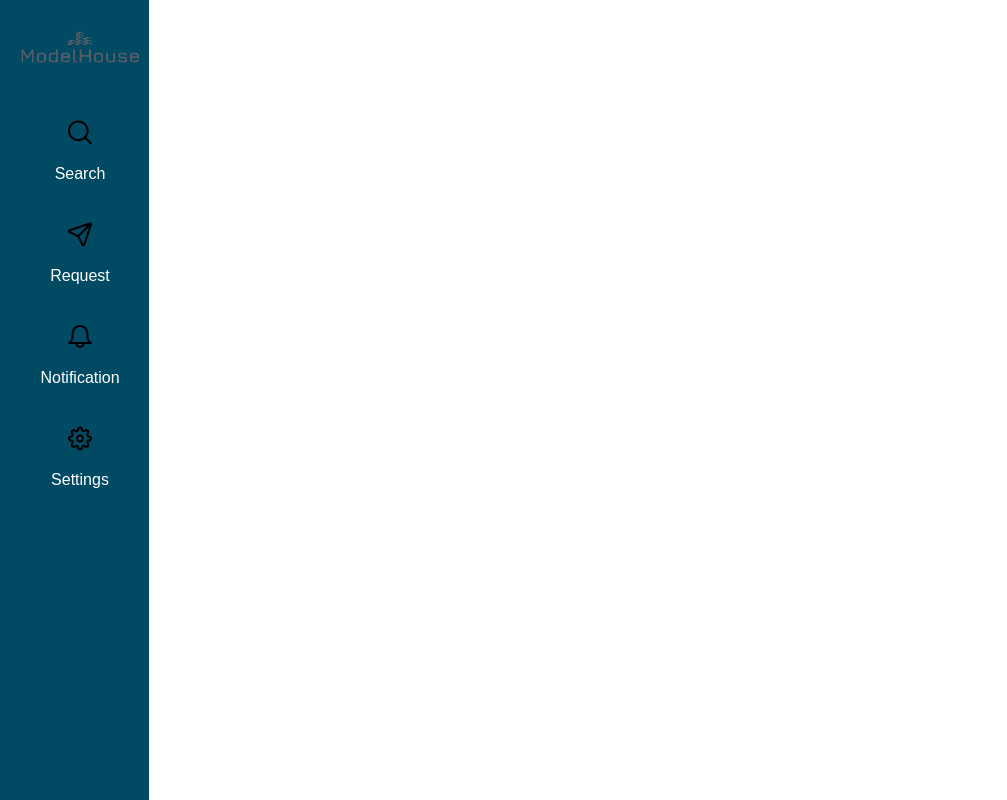
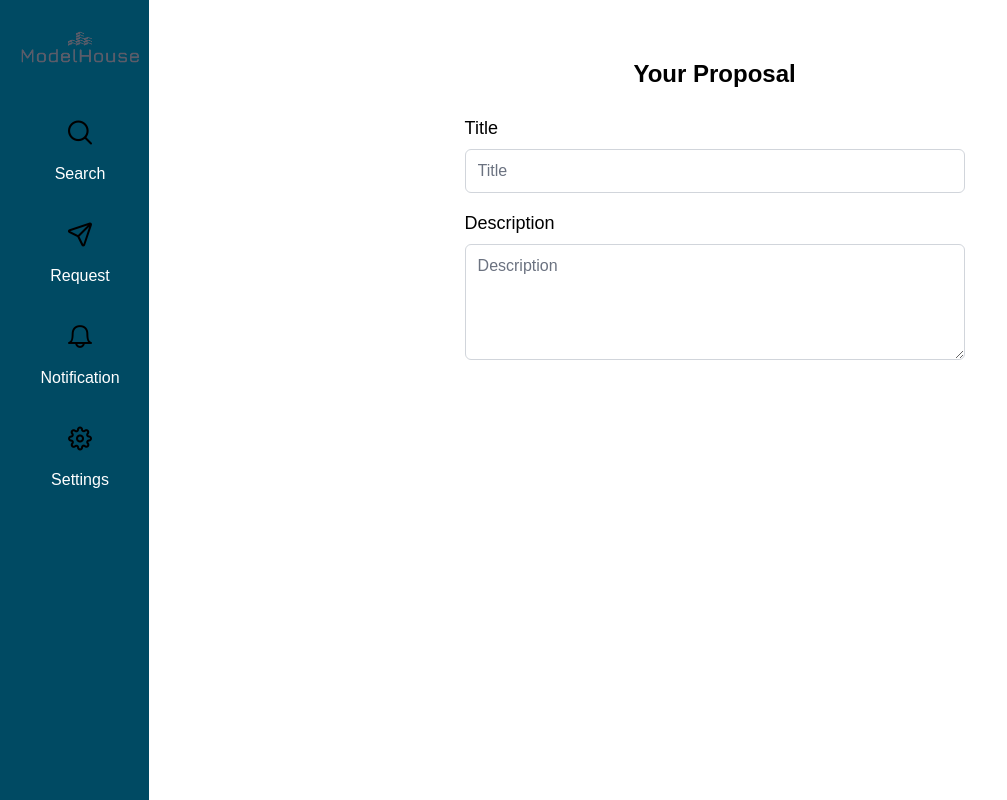
Before and after one commit to Arquitecturas-De-Software-Emergente/ModelHouseV1, a JavaScript app: page /proposal-form in a window 1280 px wide. Shown: the whole page, without its empty margins (0-1007 px from the left). Built offline with nearby package versions, Linux system fonts and the light colour scheme; a web font is replaced by a local one.

Commit message:
feat: Added Proposal form

```diff
--- a/src/identity-and-access-management/pages/sign-up.component.vue
+++ b/src/identity-and-access-management/pages/sign-up.component.vue
@@ -150,9 +150,11 @@ h1{
     align-items: center;
     max-width: 800px;
     margin: 0 auto;
+    padding: 20px;
 }
 label{
     display: block;
+    padding: 0 0 10px 0;
 }
 .mail{
     position: relative;
--- a/src/router/index.js
+++ b/src/router/index.js
@@ -5,6 +5,7 @@ import signUp from "@/identity-and-access-management/pages/sign-up.component.vue
 import signIn from "@/identity-and-access-management/pages/sign-in.component.vue";
 import BusinessContent from "@/service-management/pages/business-content.component.vue";
 import RequestForm from "@/service-management/pages/request-form.component.vue";
+import ProposalForm from "@/service-management/pages/proposal-form.component.vue";
 
 const router = createRouter({
     history: createWebHistory(import.meta.env.BASE_URL),
@@ -18,6 +19,7 @@ const router = createRouter({
             name: "Home-Page",
             component: Home,
         },
+
         {
             path: "/sign-up",
             name: "sign-up",
@@ -38,6 +40,11 @@ const router = createRouter({
             name: "request-form",
             component: RequestForm,
         },
+        {
+            path: "/proposal-form",
+            name: "proposal-form",
+            component: ProposalForm,
+        }
 
     ],
 });
--- /dev/null
+++ b/src/service-management/pages/proposal-form.component.vue
@@ -0,0 +1,77 @@
+<template>
+    <div class="proposal-container">
+      <div class="proposal-title">
+        <h1>Your Proposal</h1>
+      </div>
+      <form class="form">
+        <div class="form-group">
+          <label for="title">Title</label>
+          <InputText class="custom-input" type="text" v-model="title" placeholder="Title"/>
+        </div>
+        <div class="form-group">
+          <label for="description">Description</label>
+          <Textarea-v class="custom-input" v-model="description" rows="5" cols="30" placeholder="Description"/>
+        </div>
+        <div class="form-group">
+          <!-- Agrega más campos de formulario aquí -->
+        </div>
+        <div class="form-group">
+          <!-- Agrega más campos de formulario aquí -->
+        </div>
+        <div class="form-group">
+          <!-- Agrega más campos de formulario aquí -->
+        </div>
+      </form>
+    </div>
+  </template>
+
+  <script>
+  export default {
+    name: "Proposal-Form-Page",
+    data() {
+      return {
+        value3: ""
+      };
+    }
+  };
+  </script>
+
+  <style scoped>
+  .proposal-container {
+    display: flex;
+    flex-direction: column;
+    align-items: center;
+    justify-content: center;
+  }
+  .proposal-title {
+    align-items: center;
+    text-align: center;
+    display: flex;
+    padding: 10px;
+    margin-bottom: 20px;
+  }
+
+  .proposal-title h1 {
+    font-size: 24px;
+  }
+
+  .form {
+    width: 100%; /* El formulario ocupará todo el ancho disponible */
+    max-width: 500px; /* Establece un ancho máximo para una mejor legibilidad en pantallas anchas */
+  }
+
+  .form-group {
+    display: flex;
+    flex-direction: column;
+    margin-bottom: 20px;
+  }
+
+  .form-group label {
+    font-size: 18px;
+    margin-bottom: 10px;
+  }
+
+  .custom-input {
+    width: 100%; /* El InputText ocupará todo el ancho del formulario */
+  }
+  </style>
```
Lines whose indentation alone changed are shown as unchanged.
